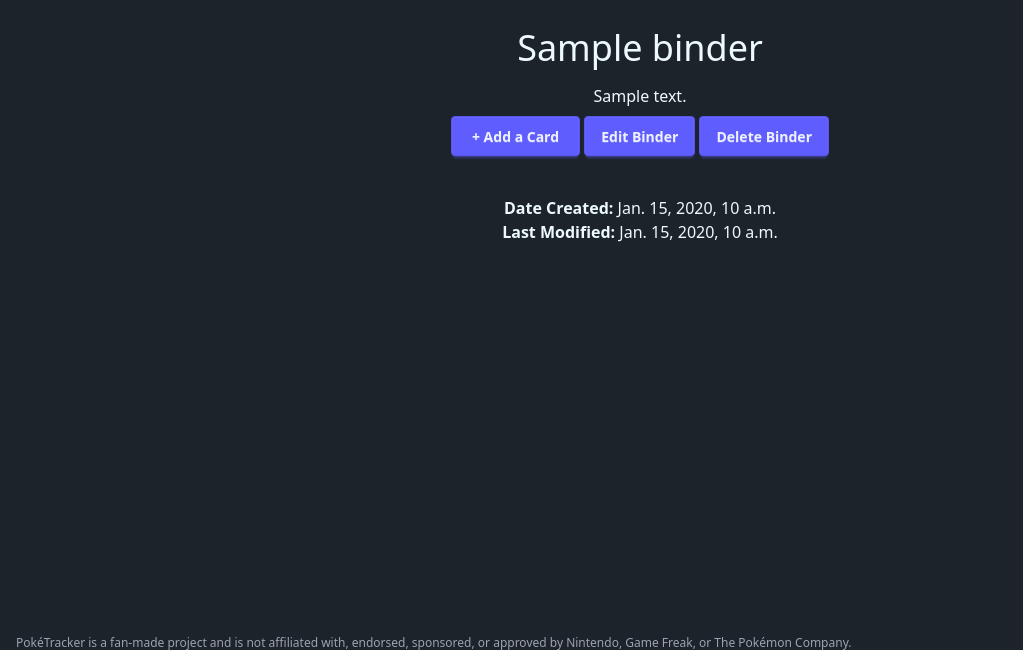
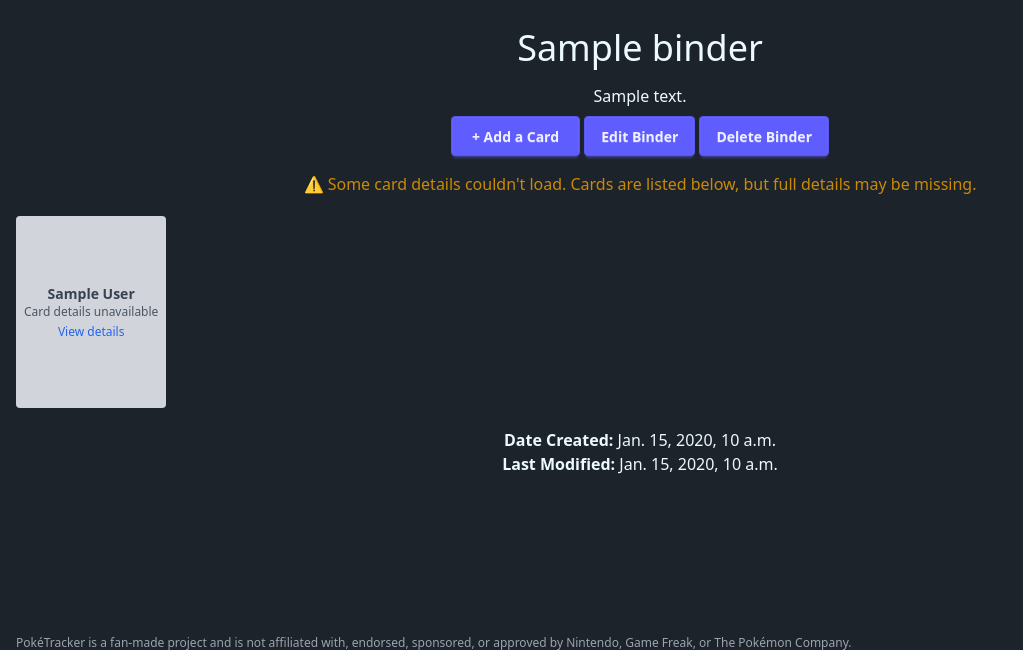
Before and after one commit to tsztin0217/poketracker, a Django app: page /binders/1/ in a window 1280 px wide. Shown: the part 117-767 px from the top of the page, without its empty margins (0-1023 px from the left). Run offline with Django 5.2, Linux system fonts and the light colour scheme; a user stored in the database is signed in; tables that the repository leaves empty hold one stand-in row (values such as "Sample post"); a database or web service that is not in the repository returns one stand-in record (values such as "Sample title"); data that the repository does not hold is empty; some libraries are stand-ins or nearby versions; some web fonts are replaced.

Commit message:
Fix binder_detail view to gracefully handle card API failures

```diff
--- a/binder/templates/binder/binder_detail.html
+++ b/binder/templates/binder/binder_detail.html
@@ -5,12 +5,16 @@
   <a href="{% url 'search-cards' binder.id %}" class="btn btn-primary px-5">+ Add a Card</a>
   <a href="{% url 'binder-update' binder.id %}" class="btn btn-primary">Edit Binder</a>
   <a href="{% url 'binder-delete' binder.id %}" class="btn btn-primary">Delete Binder</a>
+  {% if api_error %}
+    <p class="text-yellow-600 mt-4">⚠️ Some card details couldn't load. Cards are listed below, but full details may be missing.</p>
+  {% endif %}
 </div>
 
 
   <div class="flex flex-wrap justify-start items-center gap-5 max-w-screen-xl mx-auto px-4">
     {% for card in cards_with_details %}
     <span class="max-w-[220px]">
+      {% if card.card %}
         <a href="{% url 'user-card-detail' card.user_card.pk %}">
           <img
             src="{{ card.user_card.img_url_small }}"
@@ -18,6 +22,15 @@
             class="rounded transform duration-300 hover:scale-105 hover:shadow-lg hover:shadow-blue-400 hover:brightness-110"
           />
         </a>
+      {% else %}
+        <div class="w-full h-48 bg-gray-300 rounded flex items-center justify-center text-center p-2">
+          <div>
+            <p class="text-sm font-semibold text-gray-700">{{ card.user_card.name }}</p>
+            <p class="text-xs text-gray-600">Card details unavailable</p>
+            <a href="{% url 'user-card-detail' card.user_card.pk %}" class="text-xs text-blue-600 hover:underline mt-1 block">View details</a>
+          </div>
+        </div>
+      {% endif %}
     </span>
     {% endfor %}
   </div>
--- a/binder/views.py
+++ b/binder/views.py
@@ -74,6 +74,7 @@ def binder_detail(request, pk):
     cards_in_binder = UserCardInfo.objects.filter(owner=request.user, binder=binder)
 
     cards_with_details = []
+    api_error = False
     for user_card in cards_in_binder:
         card_data = get_card_details_from_api(user_card.card_id)
         if card_data:
@@ -81,10 +82,20 @@ def binder_detail(request, pk):
                 'user_card': user_card,
                 'card': card_data
             })
+        else:
+            # Log but don't crash if API fails for this card
+            logger.warning('Failed to fetch card details for card_id=%s in binder_detail', user_card.card_id)
+            api_error = True
+            # Still add to list with card_data=None so template can show placeholder
+            cards_with_details.append({
+                'user_card': user_card,
+                'card': None
+            })
 
     return render(request, 'binder/binder_detail.html', {
         'binder': binder,
         'cards_with_details': cards_with_details,
+        'api_error': api_error,
     })
 
 @login_required
```
Lines whose indentation alone changed are shown as unchanged.
